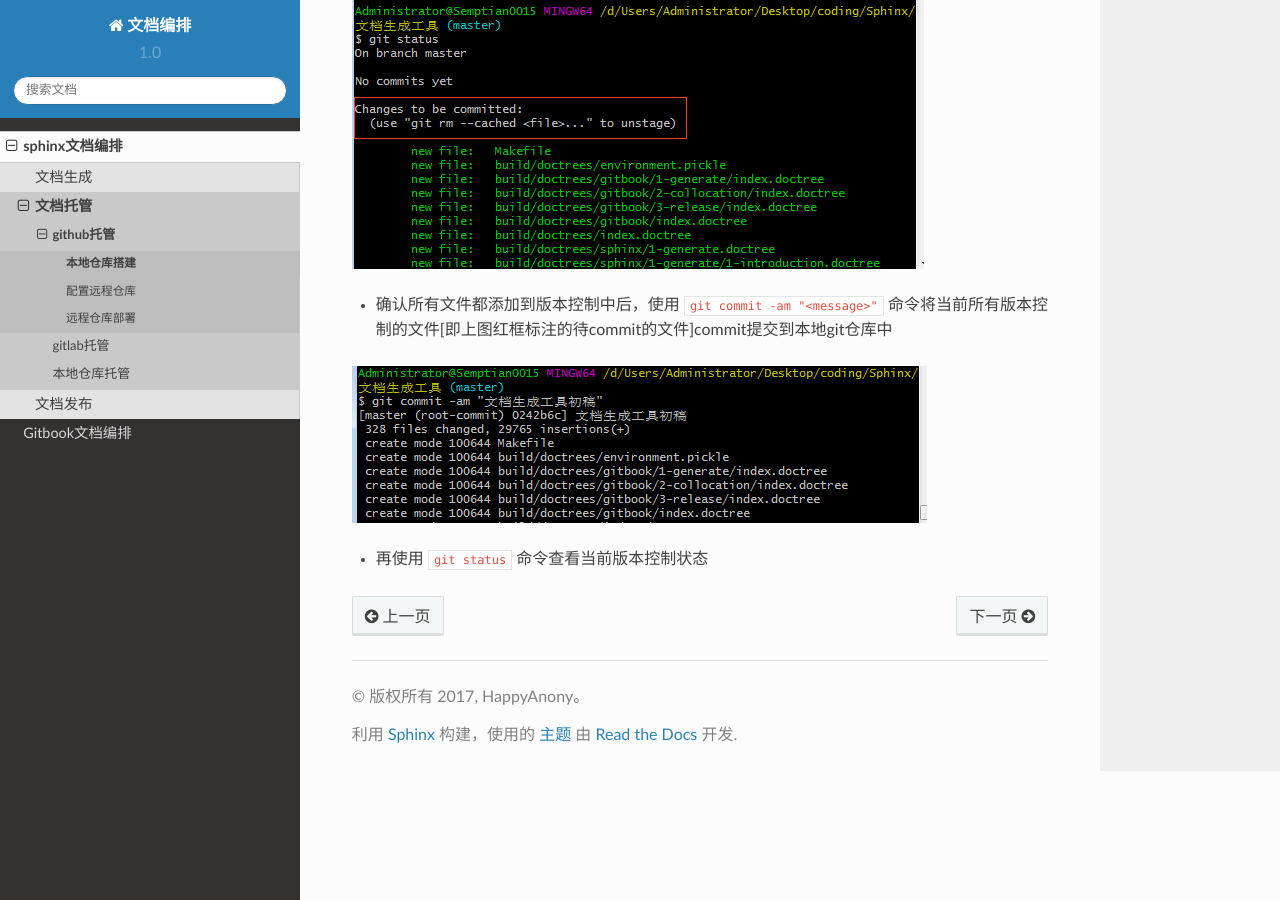
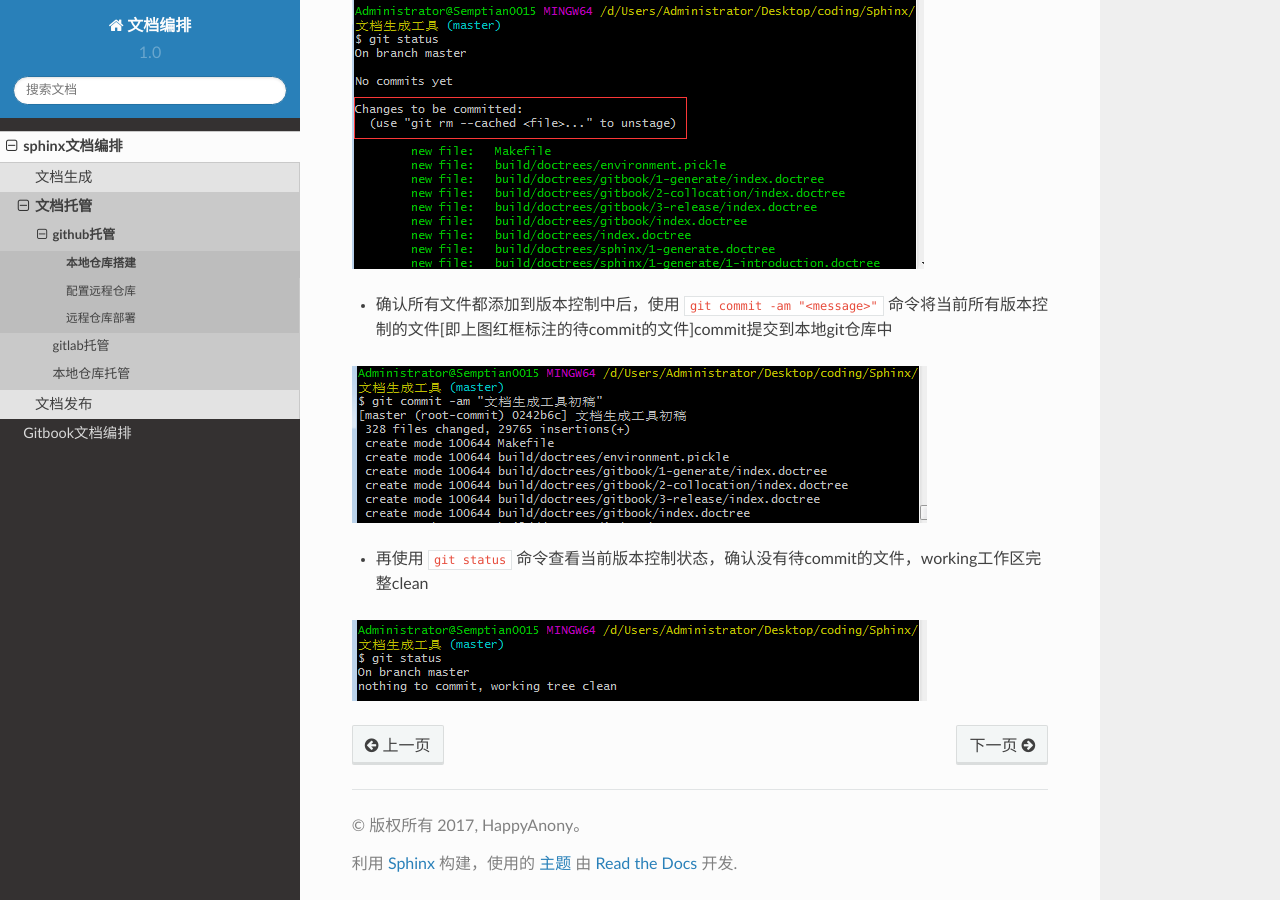
Before and after one commit to HappyAnony/DocGenerate, a Sphinx documentation site: the page built from source/sphinx/2-collocation/1-github/1-InitLocal.rst, in a window 1280 px wide and 900 px high, scrolled down 2047 px. Built offline with Sphinx 7.4.7 and the Read the Docs theme 2.0.0, drawn with Linux system fonts in a browser that asks for light colours.

Commit message:
modified:   source/sphinx/2-collocation/1-github/1-InitLocal.rst 	new file:   source/sphinx/2-collocation/images/1-github/6.png

```diff
--- a/source/sphinx/2-collocation/1-github/1-InitLocal.rst
+++ b/source/sphinx/2-collocation/1-github/1-InitLocal.rst
@@ -50,4 +50,6 @@ window下命令行工具也有很多，比较推荐的是
 
 .. figure:: ../images/1-github/5.png
 
-- 再使用 ``git status`` 命令查看当前版本控制状态
+- 再使用 ``git status`` 命令查看当前版本控制状态，确认没有待commit的文件，working工作区完整clean
+
+.. figure:: ../images/1-github/6.png
```
Also changed, not shown: source/sphinx/2-collocation/images/1-github/6.png (added).
